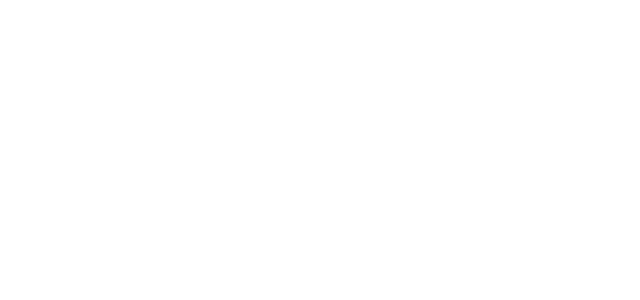
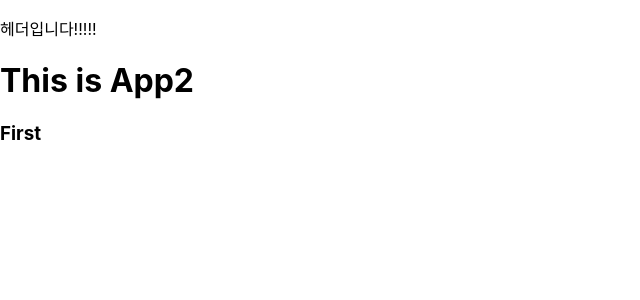
Before and after one commit to eunseonJeong/React-hooks, a React (Create React App) app: page /app2 in a window 1280 px wide. Before the commit this address had no page. Shown: the top 300 px of the page, without its empty margins (0-640 px from the left). Built offline with nearby package versions, Linux system fonts and the light colour scheme.

Commit message:
update: index.js를 통한 Router관리

```diff
--- /dev/null
+++ b/src/components/First.jsx
@@ -0,0 +1,9 @@
+import React from 'react'
+
+function First() {
+  return (
+    <h3>First</h3>
+  )
+}
+
+export default First
--- a/src/components/Header.jsx
+++ b/src/components/Header.jsx
@@ -5,7 +5,6 @@
   return (
     <div>
       <p>헤더입니다!!!!!</p>
-      <Outlet />
     </div>
   )
 }
--- /dev/null
+++ b/src/components/Second.jsx
@@ -0,0 +1,9 @@
+import React from 'react'
+
+function Second() {
+  return (
+    <h3>Second</h3>
+  )
+}
+
+export default Second
--- /dev/null
+++ b/src/components/Third.jsx
@@ -0,0 +1,9 @@
+import React from 'react'
+
+function Third() {
+  return (
+    <h3>Third</h3>
+  )
+}
+
+export default Third
--- a/src/index.js
+++ b/src/index.js
@@ -3,11 +3,42 @@
 import './index.css';
 import App from './App';
 import reportWebVitals from './reportWebVitals';
+import { RouterProvider, createBrowserRouter } from 'react-router-dom';
+import Home from './pages/Home';
+import Home2 from './pages/Home2';
+import NotFound from './pages/NotFound'
 
-const root = ReactDOM.createRoot(document.getElementById('root'));
+import First from './components/First'
+import Second from './components/Second'
+import Third from './components/Third'
+
+const router = createBrowserRouter([
+  {
+    path: "/",
+    element: <Home />,
+    errorElement: <NotFound />,
+    children: [
+      { index: true, element: <First /> },
+      { path: "second", element: <Second /> },
+      { path: "third", element: <Third /> },
+    ],
+  },
+  {
+    path: "/app2",
+    element: <Home2 />,
+    errorElement: <NotFound />,
+    children: [
+      { index: true, element: <First /> },
+      { path: "second", element: <Second /> },
+      { path: "third", element: <Third /> },
+    ],
+  },
+]);
+
+const root = ReactDOM.createRoot(document.getElementById("root"));
 root.render(
   <React.StrictMode>
-    <App />
+    <RouterProvider router={router} />
   </React.StrictMode>
 );
 
--- a/src/pages/Home.jsx
+++ b/src/pages/Home.jsx
@@ -1,14 +1,18 @@
 import React from 'react'
 import Header from '../components/Header';
-import { Link } from 'react-router-dom';
+import { Link, Outlet } from 'react-router-dom';
 
 const Home = () => {
     return (
       <div>
         <Header/>
-        <Link to='/'>홈</Link> <br />
+        <h1>This is App1</h1>
+
+        {/* <Link to='/'>홈</Link> <br />
         <Link to='/login'>로그인</Link> <br />
-        <Link to='/logout'>로그아웃</Link>
+        <Link to='/logout'>로그아웃</Link> */}
+        <Outlet />
+
       </div>
     );
   }
--- /dev/null
+++ b/src/pages/Home2.jsx
@@ -0,0 +1,17 @@
+import React from 'react'
+import Header from '../components/Header'
+import { Outlet } from 'react-router-dom'
+
+function Home2() {
+  return (
+    <div>
+        <Header/>
+        <h1>This is App2</h1>
+
+        <Outlet />
+
+    </div>
+  )
+}
+
+export default Home2
--- /dev/null
+++ b/src/pages/NotFound.jsx
@@ -0,0 +1,9 @@
+import React from 'react'
+
+function NotFound() {
+  return (
+    <h1>NotFound</h1>
+  )
+}
+
+export default NotFound
--- a/src/shared/Router.js
+++ b/src/shared/Router.js
@@ -1,20 +1,27 @@
-import React from 'react'
-import { BrowserRouter, Route, Routes } from 'react-router-dom'
-import Home from '../pages/Home'
-import Login from '../pages/Login'
-import Logout from '../pages/Logout'
+// import React from 'react'
+// import { BrowserRouter, Route, Routes } from 'react-router-dom'
+// import Home from '../pages/Home'
+// import Login from '../pages/Login'
+// import Logout from '../pages/Logout'
+// import Layout from '../pages/Layout'
 
-function Router() {
-  return (
-    <BrowserRouter>
-    <Routes>
-      <Route path="/" element={<Home />}>
-        <Route path="login" element={<Login />}/>
-        <Route path="logout" element={<Logout />} />
-      </Route>
-    </Routes>
-    </BrowserRouter>
-  )
-}
+// function Router() {
+//   return (
+//     <BrowserRouter>
+//     <Routes>
+//     <Route
+//           path="/"
+//           element={
+//               <Layout />
+//           }
+//         >
+//           <Route index element={<Home />} />
+//         <Route path="login" element={<Login />}/>
+//         <Route path="logout" element={<Logout />} />
+//       </Route>
+//     </Routes>
+//     </BrowserRouter>
+//   )
+// }
 
-export default Router
+// export default Router
```
